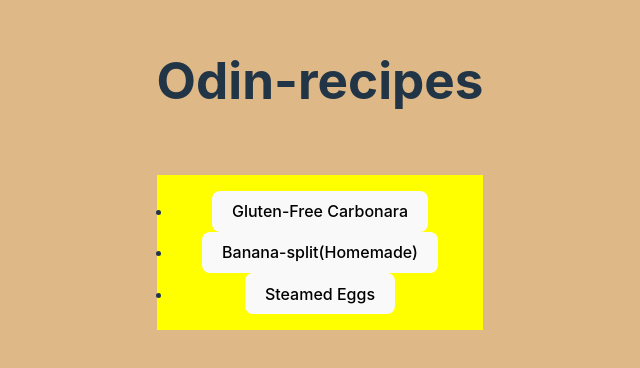
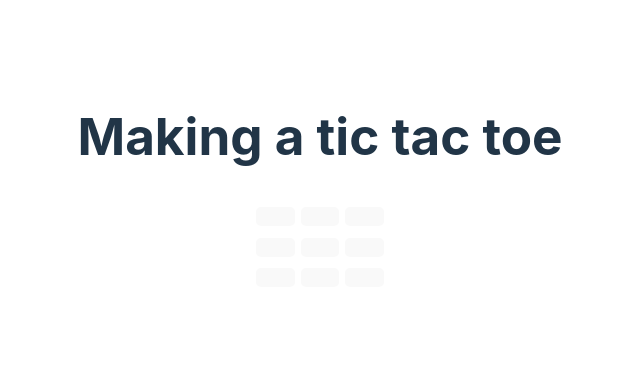
Before and after one commit to brito-joao/react-calculator, a React (Vite) app: page / in a window 1280 px wide. Shown: the part 218-586 px from the top of the page, without its empty margins (320-960 px from the left). Built offline with nearby package versions, Linux system fonts and the light colour scheme.

Commit message:
Make tic tac toe board

```diff
--- a/src/App.css
+++ b/src/App.css
@@ -4,10 +4,12 @@
   padding: 2rem;
   text-align: center;
 }
+.square{
+  border: solid   white;
 
-body{
-  background-color: burlywood;
+
 }
+
 .butt{
   background-color: blue;
 
@@ -15,20 +17,9 @@ body{
 .app{
   display: flex;
   flex-direction: column;
-  gap:1em;
 }
 
-.menu{
-  background-color: yellow;
-  padding: 1em;
 
-}
-.logo {
-  height: 6em;
-  padding: 1.5em;
-  will-change: filter;
-  transition: filter 300ms;
-}
 .logo:hover {
   filter: drop-shadow(0 0 2em #646cffaa);
 }
--- a/src/App.jsx
+++ b/src/App.jsx
@@ -1,45 +1,51 @@
 import { useState } from 'react'
-import reactLogo from './assets/react.svg'
-import viteLogo from '/vite.svg'
+
 import './App.css'
 
 function App(){
+  const [squares, setSquare] = useState(Array(9).fill(null));
 
+
+  function handleClick(){
+    console.log("hello prettey")
+  }
   return(
-    <div
-    className='app'
-    >
-      <h1>Odin-recipes</h1>
-      <Menu/>
+    <div>
+      <Heading/>
+      <div>
+        <Square value={squares[0]} onSquareClick={handleClick}/>
+        <Square value={squares[1]} onSquareClick={handleClick} />
+        <Square value={squares[2]} onSquareClick={handleClick} />
+      </div>
+      <div>
+        <Square value={squares[3]} onSquareClick={handleClick}/>
+        <Square value={squares[4]} onSquareClick={handleClick}/>
+        <Square value={squares[5]} onSquareClick={handleClick}/>
+      </div>
+
+      <div>
+        <Square value={squares[6]} onSquareClick={handleClick}/>
+        <Square value={squares[7]} onSquareClick={handleClick}/>
+        <Square value={squares[8]} onSquareClick={handleClick}/>
+      </div>
+
     </div>
   )
 }
+export function Square({value, onSquareClick}){
 
-export function Menu(){
-  const items=[
-    "Gluten-Free Carbonara",
-    "Banana-split(Homemade)",
-    "Steamed Eggs"
-  ]
-  const listItems = items.map(item=>
-    <li><MeunItem name={item}/></li>
-  )
   return(
-    <ul
-    className='menu'
-    >
-      {listItems}
-    </ul>
+    <button className='square' onClick={onSquareClick}> {value} </button>
   )
 }
 
-export function MeunItem(props){
-  function loadRecipe(){
-    alert(props.name)
+export function Heading(){
+  return(
+    <>
+      <h1>Making a tic tac toe</h1>
 
-  }
-  return(
-    <button onClick={loadRecipe}>{props.name}</button>
+    </>
   )
 }
+
 export default App
```
